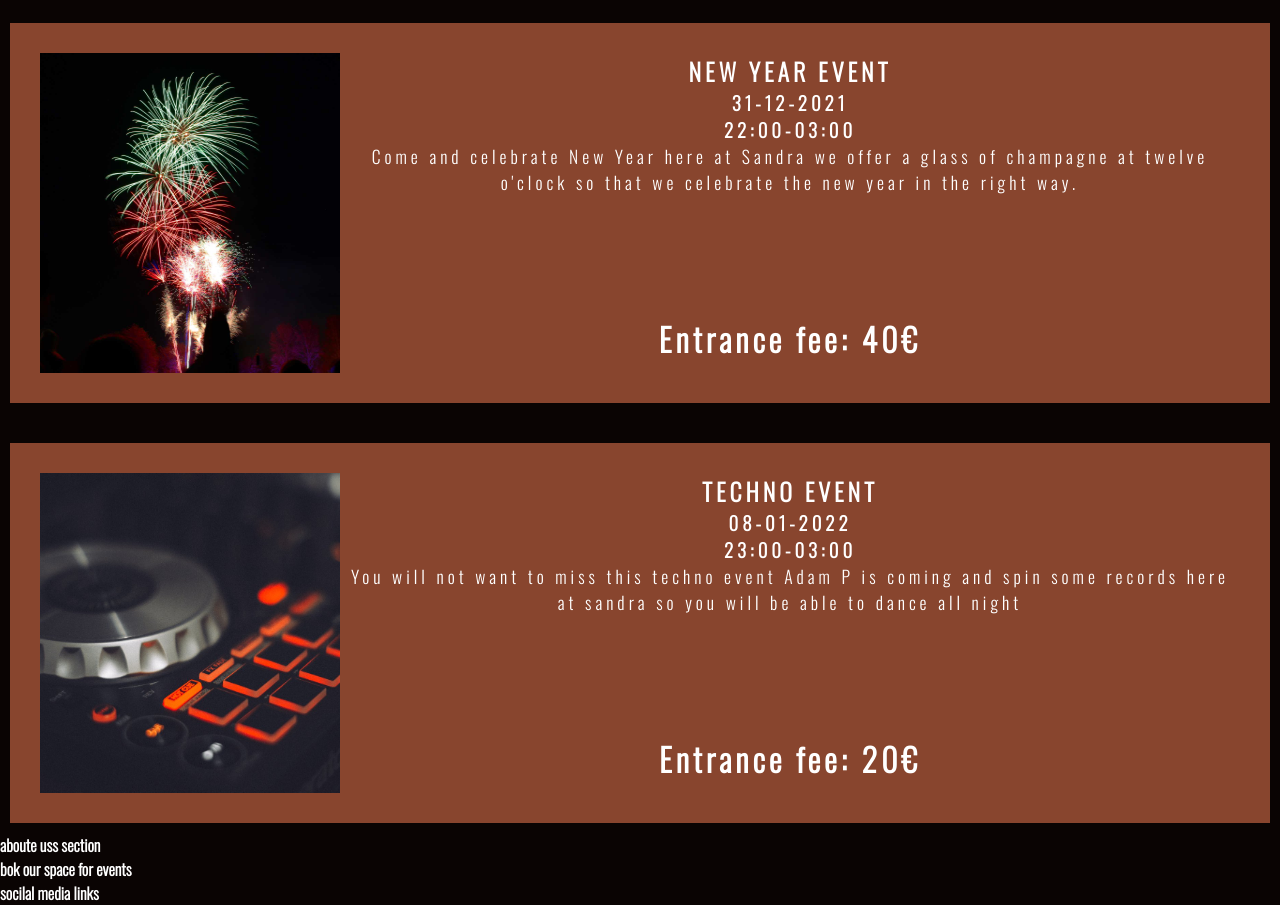
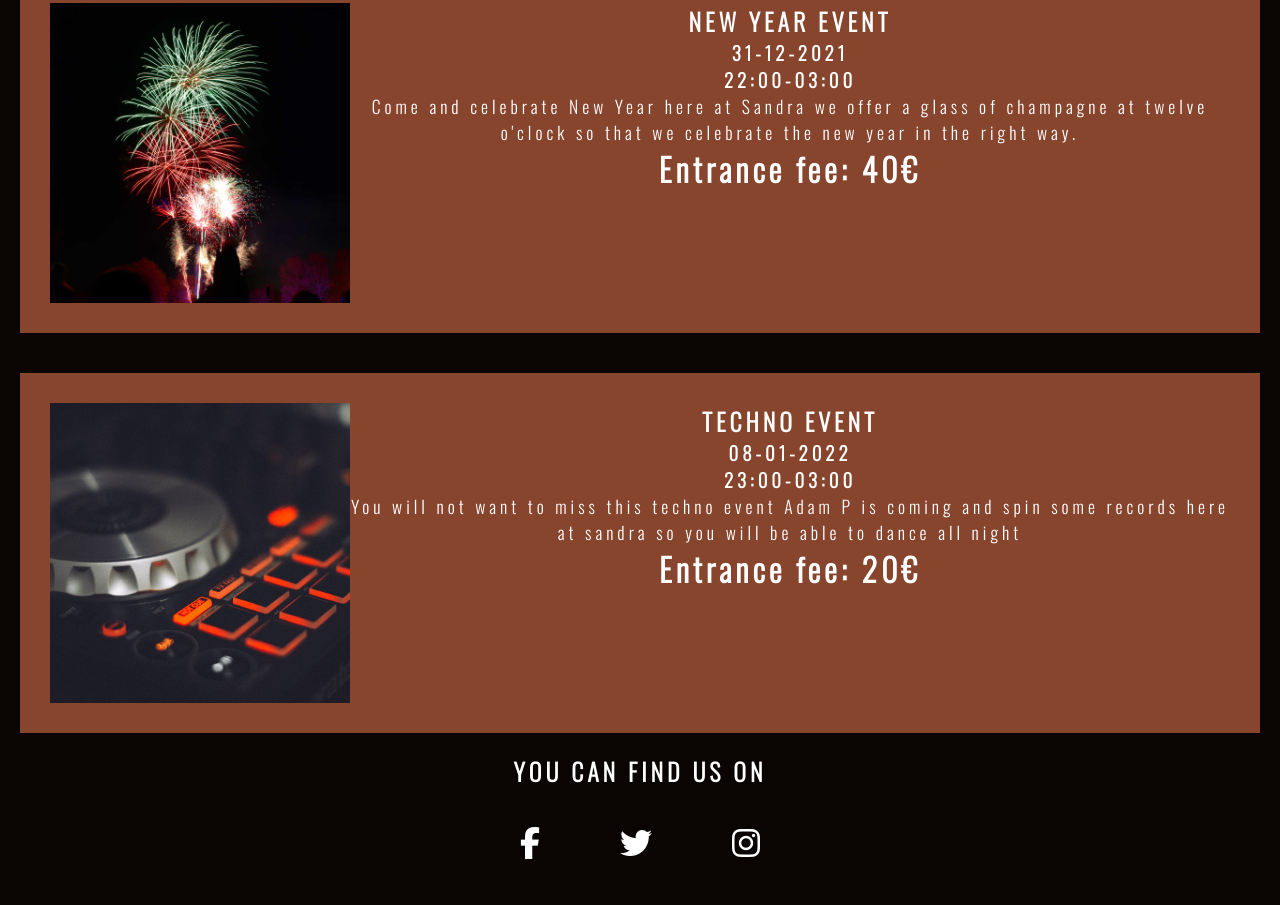
Before and after one commit to Ljunkan22/sandra, a plain HTML site: page index.html in a window 1280 px wide. Shown: the part 1547-2452 px from the top of the page. Drawn offline with nearby package versions, Linux system fonts and the light colour scheme; a web font is replaced by a local one.

Commit message:
add footer structure and style, add social media links and font awsome buttons, fix bug in event background

```diff
--- a/assets/css/style.css
+++ b/assets/css/style.css
@@ -107,17 +107,25 @@ h1, h2 {
 
 /* event times */
 
+#events {
+    background-repeat: no-repeat;
+    background-size: cover;
+    background-position: center;
+    width: 100%;
+    background-color: #88452e;
+    overflow: hidden;
+}
+
 #events div {
-    background-color: #88452e;
+
     width: 100%;
     height: 400px;
     float: left;
     padding: 30px;
-    border: 10px solid #0A0403;
+    border: 20px solid #0A0403;
     box-sizing: border-box;
     text-align: center;
     letter-spacing: 4px;
-    margin-top: 20px;
 
 }
 
@@ -136,6 +144,25 @@ h1, h2 {
 }
 
  h4 {
-     padding-top: 10%;
      font-size: 200%;
  }
+
+ /* footer */
+footer {
+     text-align: center;
+}
+
+footer h2 {
+    color: #fff;
+}
+
+.media > li {
+    display: inline;
+
+}
+
+.media i {
+    font-size: 200%;
+    padding: 3%;
+    color: #fff;
+}
--- a/index.html
+++ b/index.html
@@ -97,17 +97,29 @@
 
     </section>
 
-    <section>
-        aboute uss section
-    </section>
+    <footer>
+        <h2>You can find us on</h2>
+        <ul class="media">
+            <li>
+                <a href="https://www.facebook.com/" target="_blank" rel="noopener"
+                aria-label="visit our facebook page (opens new tab) ">
+                <i class="fa fa-facebook" aria-hidden="true"></i></a>
+            </li>
+            <li>
+                <a href="https://twitter.com/" target="_blank" rel="noopener"
+                aria-label="Visit our twitter page ( opens new tab)">
+                <i class="fa fa-twitter" aria-hidden="true"></i></a>
+            </li>
+            <li>
+                <a href="https://www.instagram.com/" target="_blank" rel="noopener"
+                aria-label="Visit our intagram page ( opens new tab)">
+                <i class="fa fa-instagram" aria-hidden="true"></i></a>
+            </li>
+        </ul>
+    </footer>
 
-    <section>
-        bok our space for events
-    </section>
-
-    <footer>
-        socilal media links
-    </footer>
+    <!-- font awesome script -->
+    <script src="https://kit.fontawesome.com/5ddabb4d5a.js" crossorigin="anonymous"></script>
 
 </body>
 </html>
```
